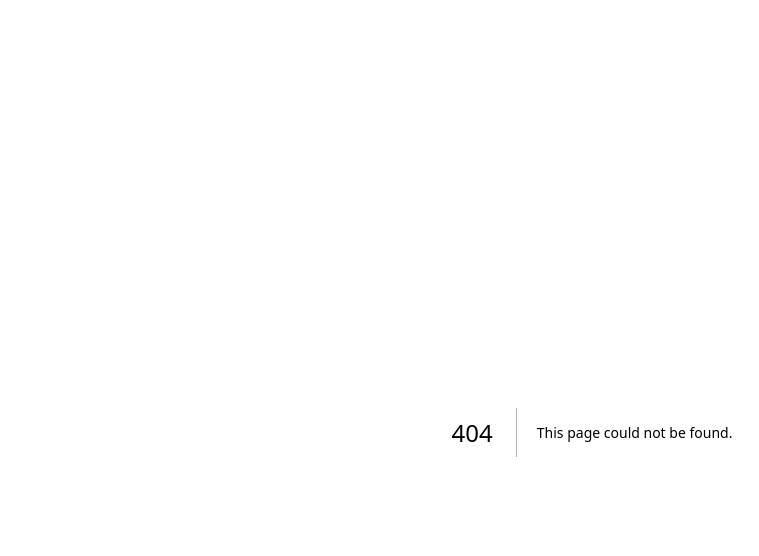
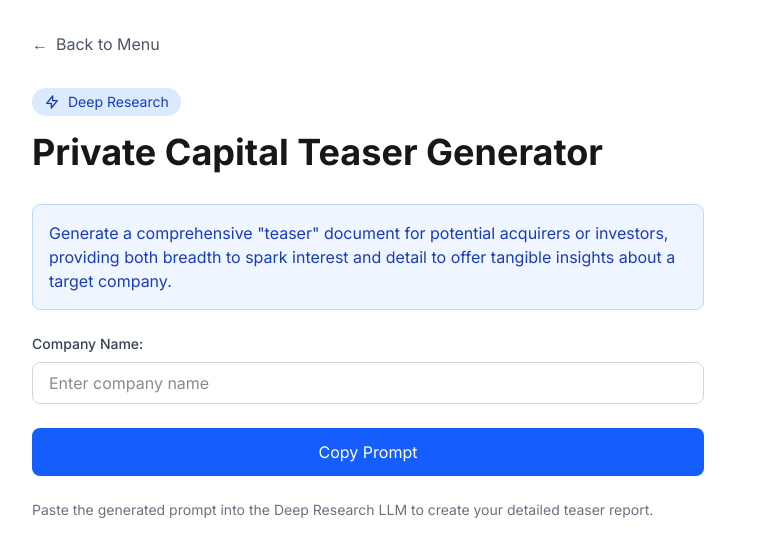
Before and after one commit to benreeve1984/deep-research-prompts, a Next.js app: page /private-capital-teaser in a window 1280 px wide. Before the commit this address had no page. Shown: the top 556 px of the page, without its empty margins (48-807 px from the left). Built offline with nearby package versions, Linux system fonts and the light colour scheme.

Commit message:
Add Private Capital Teaser feature and update main page links
- Introduced a new "Private Capital Teaser" page that allows users to generate comprehensive teaser documents for potential investors.
- Updated the main page to include a link to the new feature, enhancing navigation and user engagement.

```diff
--- a/src/app/page.tsx
+++ b/src/app/page.tsx
@@ -61,6 +61,24 @@ export default function Home() {
             Generate a comprehensive research prompt for preparing for a new client meeting
           </p>
         </Link>
+
+        <Link
+          href="/private-capital-teaser"
+          className="block p-6 bg-white dark:bg-gray-800 rounded-lg border border-gray-200 dark:border-gray-700 hover:border-gray-300 dark:hover:border-gray-600 transition-colors"
+        >
+          <div className="flex items-center justify-between mb-2">
+            <h2 className="text-2xl font-semibold">Private Capital Teaser</h2>
+            <div className="flex items-center gap-2 px-3 py-1 bg-blue-100 dark:bg-blue-900 text-blue-800 dark:text-blue-100 rounded-full text-sm whitespace-nowrap">
+              <svg className="w-4 h-4" fill="none" stroke="currentColor" viewBox="0 0 24 24">
+                <path strokeLinecap="round" strokeLinejoin="round" strokeWidth={2} d="M13 10V3L4 14h7v7l9-11h-7z" />
+              </svg>
+              Deep Research
+            </div>
+          </div>
+          <p className="text-gray-600 dark:text-gray-400">
+            Generate a comprehensive teaser document for private capital investors about a target company
+          </p>
+        </Link>
       </div>
 
       <div className="mt-8 text-center">
--- /dev/null
+++ b/src/app/private-capital-teaser/page.tsx
@@ -0,0 +1,147 @@
+'use client';
+
+/* eslint-disable react/no-unescaped-entities */
+import React, { useState } from "react";
+import Link from "next/link";
+
+export default function PrivateCapitalTeaser() {
+  const [companyName, setCompanyName] = useState("");
+  const [showNotification, setShowNotification] = useState(false);
+
+  const generatePrompt = () => {
+    const name = companyName.trim() || "Target Company";
+
+    const promptTemplate = `
+Role & Context
+You are an advanced large language model with the capability for deep business and market analysis. Your task is to produce a comprehensive "teaser" document about ${name} for potential acquirers or investors. This document should strike a balance between breadth (to spark interest) and detail (to provide tangible data points and insights).
+
+⸻
+
+Objectives
+1. Assess ${name}'s recent performance, including topline growth trends over a 3–5-year horizon (or longer if relevant).
+2. Identify & Contrast the company's product or service portfolio, highlighting established offerings vs. newer initiatives.
+3. Analyze the broader market environment: key trends, drivers of demand and supply, and regulatory or technological factors.
+4. Map the competitive landscape in the regions or sectors where ${name} operates, identifying main competitors or archetypes.
+5. Outline potential growth opportunities for ${name} and the strategic rationale behind each.
+6. Highlight positive attributes ("What We Like") and potential concerns ("Potential Risks" or "Areas for Due Diligence") to help guide deeper investigation.
+
+⸻
+
+Research & Analysis Requirements
+1. Historical & Current Performance
+• Provide revenue growth or other relevant performance metrics (actual or reliable estimates) for the last few years.
+• Identify and discuss the main drivers behind these trends (e.g., product launches, expansions, partnerships).
+• Contrast multiple data sources (e.g., company press releases, industry reports, financial statements, reputable media outlets).
+2. Core Offerings & Innovations
+• Describe the primary products/services, including their target markets and degree of maturity.
+• Highlight any recent or upcoming products/offerings that demonstrate innovation or potential for future growth.
+• Include details on market reception or adoption rates when available.
+3. Market Overview & Trends
+• Summarize macro trends affecting the industry or sector (demand-side changes, regulatory shifts, technological advances, etc.).
+• Explain supply-side dynamics (key competitors, supply chain complexities, partnership ecosystems).
+• Reference market reports, expert commentary, or data-driven forecasts to provide context.
+4. Competitive Landscape
+• Segment major competitors by archetype (e.g., pure-play specialists, large diversified incumbents, emerging disruptors).
+• Name key players and compare them briefly against ${name} in terms of strengths, weaknesses, or strategic focus.
+• Identify any noteworthy regional nuances if the company operates in multiple geographies.
+5. Growth Opportunities
+• Present 3–5 growth vectors or strategic opportunities (e.g., product line extensions, geographic expansion, M&A, partnerships).
+• For each, provide supporting rationale, potential scale of impact, and references to comparable success stories if available.
+• Discuss any technical, operational, or market prerequisites needed to realize these opportunities.
+6. Key Positives and Possible Concerns
+• Summarize "What We Like" about ${name} (unique assets, strong brand, market share, proprietary IP, etc.).
+• Pinpoint "Potential Risks" or aspects warranting deeper due diligence (e.g., regulatory hurdles, competitive threats, financial sustainability, cultural fit).
+• Offer balanced insights, pulling from multiple sources or expert opinions.
+7. Conclusion & Due Diligence Path
+• Recap the main takeaways about ${name} and why it might be an attractive target.
+• List the key areas or hypotheses for deeper investigation (e.g., customer concentration, product scalability, management quality).
+• Suggest possible next steps for an acquirer or investor, such as engaging with company leadership, requesting detailed financial data, or analyzing recent deal activity.
+
+⸻
+
+Writing Style & Depth
+• Extensive & Factually Grounded: Provide ample detail and concrete data wherever possible, with references or short footnotes.
+• Balanced: Incorporate both positive attributes and potential red flags. If data sources differ, indicate discrepancies and possible reasons.
+• Hypothesis-Oriented: Where direct data is limited, state clear assumptions or hypotheses for further testing in due diligence.
+• Concise Professional Tone: Aim for an informative, investor-friendly style—clear headings, bullet points for key data, and well-structured analysis.
+
+⸻
+
+Final Instruction
+
+Generate a detailed, well-organized "teaser" report about ${name} according to the objectives and structure outlined above. Use credible references (reports, filings, public announcements) to bolster the analysis, and ensure the final output features clear "What We Like" vs. "Potential Concerns" points that can guide further investigation.`;
+
+    navigator.clipboard.writeText(promptTemplate);
+    setShowNotification(true);
+    setTimeout(() => setShowNotification(false), 3000);
+  };
+
+  return (
+    <main>
+      <div className="mb-8">
+        <Link
+          href="/"
+          className="text-gray-600 dark:text-gray-400 hover:text-gray-900 dark:hover:text-white inline-flex items-center"
+        >
+          <span className="mr-2">←</span>
+          Back to Menu
+        </Link>
+      </div>
+
+      <div className="flex items-center gap-2 mb-4">
+        <div className="flex items-center gap-2 px-3 py-1 bg-blue-100 dark:bg-blue-900 text-blue-800 dark:text-blue-100 rounded-full text-sm whitespace-nowrap">
+          <svg className="w-4 h-4" fill="none" stroke="currentColor" viewBox="0 0 24 24">
+            <path strokeLinecap="round" strokeLinejoin="round" strokeWidth={2} d="M13 10V3L4 14h7v7l9-11h-7z" />
+          </svg>
+          Deep Research
+        </div>
+      </div>
+
+      <h1 className="text-4xl font-bold mb-8">Private Capital Teaser Generator</h1>
+
+      <div className="max-w-2xl">
+        <div className="bg-blue-50 dark:bg-blue-900/20 border border-blue-200 dark:border-blue-800 rounded-lg p-4 mb-6">
+          <p className="text-blue-800 dark:text-blue-200">
+            Generate a comprehensive "teaser" document for potential acquirers or investors, providing both breadth to spark interest and detail to offer tangible insights about a target company.
+          </p>
+        </div>
+
+        <div className="space-y-6">
+          <div>
+            <label
+              htmlFor="companyName"
+              className="block text-sm font-medium text-gray-700 dark:text-gray-300 mb-2"
+            >
+              Company Name:
+            </label>
+            <input
+              type="text"
+              id="companyName"
+              value={companyName}
+              onChange={(e) => setCompanyName(e.target.value)}
+              placeholder="Enter company name"
+              className="w-full px-4 py-2 border border-gray-300 dark:border-gray-600 rounded-lg bg-white dark:bg-gray-800 focus:ring-2 focus:ring-blue-500 focus:border-transparent"
+            />
+          </div>
+
+          <button
+            onClick={generatePrompt}
+            className="w-full bg-blue-600 text-white px-6 py-3 rounded-lg hover:bg-blue-700 focus:outline-none focus:ring-2 focus:ring-blue-500 focus:ring-offset-2 dark:focus:ring-offset-gray-800"
+          >
+            Copy Prompt
+          </button>
+
+          {showNotification && (
+            <div className="fixed bottom-4 right-4 bg-green-500 text-white px-6 py-3 rounded-lg shadow-lg">
+              Prompt copied to clipboard!
+            </div>
+          )}
+        </div>
+
+        <p className="mt-6 text-sm text-gray-500 dark:text-gray-400">
+          Paste the generated prompt into the Deep Research LLM to create your detailed teaser report.
+        </p>
+      </div>
+    </main>
+  );
+}
```
